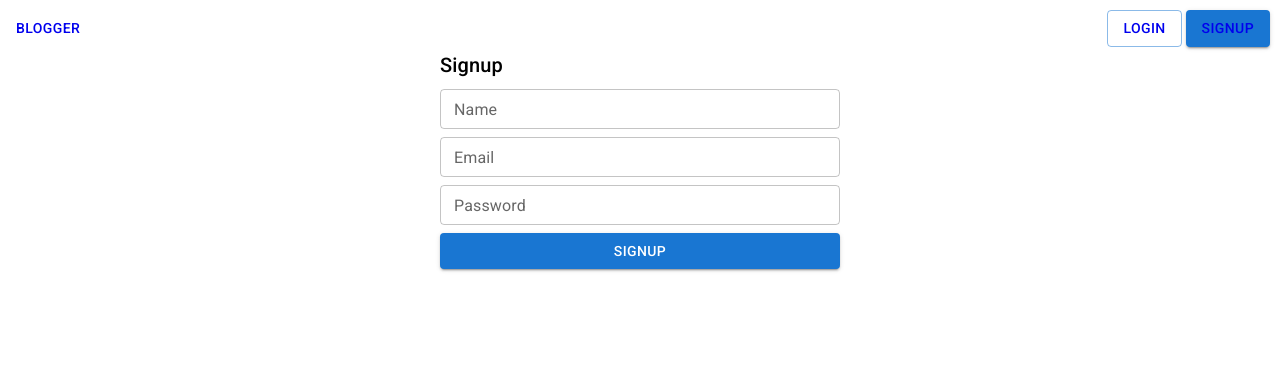
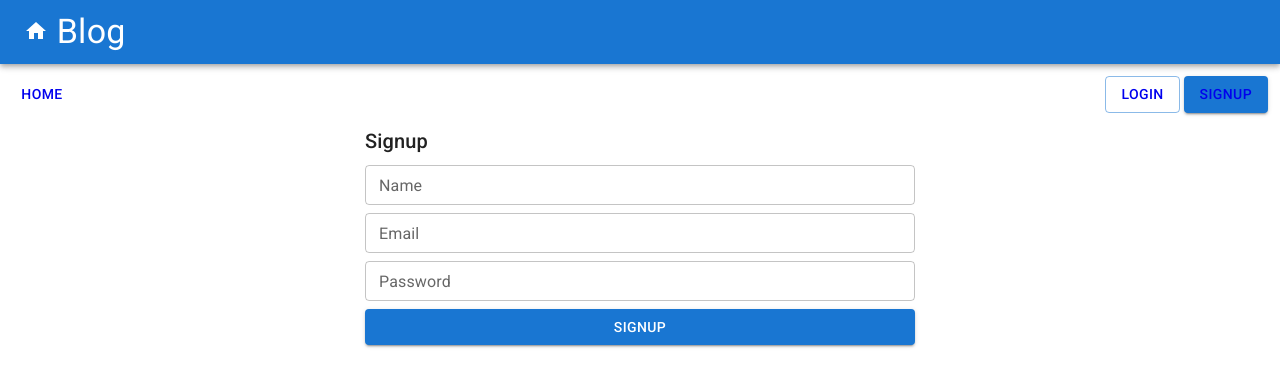
Before and after one commit to lchen104/mern-blog, a React (Create React App) app in the folder frontend/: page /signup in a window 1280 px wide. Shown: the top 386 px of the page. Built offline with nearby package versions, Linux system fonts and the light colour scheme.

Commit message:
Display latest blog first and changed date of blog to more readable

```diff
--- a/frontend/src/App.js
+++ b/frontend/src/App.js
@@ -10,7 +10,12 @@ import LogoutPage from './pages/LogoutPage';
 import RequireAuth from './components/RequireAuth';
 
 import Button from '@mui/material/Button';
-import { Box } from '@mui/material';
+import { Typography, Box, AppBar, Card, CardActions, CardContent, CardMedia, CssBaseline, Grid, Toolbar, Container } from '@mui/material';
+
+import LoginIcon from '@mui/icons-material/Login';
+import LogoutIcon from '@mui/icons-material/Logout';
+import HomeIcon from '@mui/icons-material/Home';
+
 
 function App() {
 
@@ -33,10 +38,18 @@ function App() {
 
   return (
     <div className="App">
+      <CssBaseline />
+      <AppBar position='relative'>
+        <Toolbar>
+          <Typography variant='h4'>
+            <HomeIcon /> Blog
+          </Typography>
+        </Toolbar>
+      </AppBar>
 
         <BrowserRouter>
-              <header style={{display: 'flex', justifyContent: 'space-between'}}>
-              <Button variant='text'><Link style={{textDecoration: 'none'}} to='/'>Blogger</Link></Button>
+          <header style={{margin: '10px', display: 'flex', justifyContent: 'space-between'}}>
+            <Button variant='text'><Link style={{textDecoration: 'none'}} to='/'>Home</Link></Button>
             <Box>
 
               {(loggedIn) ? <Button variant="contained"><Link style={{textDecoration: 'none'}} to='/logout'>Logout</Link></Button> : <>
@@ -47,7 +60,12 @@ function App() {
             </Box>
           </header>
 
-            <Box style={{display: 'flex', justifyContent: 'center'}}>
+          <main>
+            <Container maxWidth='sm'>
+            <Box
+              display='flex'
+              justifyContent='center'
+            >
               <Routes>
                 <Route index element={
                   <RequireAuth loggedIn={loggedIn} checkAuth={checkAuth} >
@@ -60,6 +78,8 @@ function App() {
                 <Route path='/logout' element={<LogoutPage loggedIn={loggedIn} setLoggedIn={setLoggedIn} />} />
               </Routes>
             </Box>
+            </Container>
+          </main>
         </BrowserRouter>
 
 
--- a/frontend/src/components/Blog.js
+++ b/frontend/src/components/Blog.js
@@ -5,9 +5,20 @@ import {Typography} from '@mui/material';
 import Button from '@mui/material/Button';
 
 const Blog = ({blog, deleteBlog, toggleUpdate}) => {
+    // console.log(blog.date)
+    // const today = new Date();
+    // console.log(today)
+    // const f = new Intl.DateTimeFormat("en-us", {
+    //   dateStyle: 'full',
+    // })
+    // console.log(f.format(today))
 
   return (
-    <Box style={{width: '550px', border: '1px solid lightgrey', margin: '20px', padding: '10px'}} sx={{ mx: 'auto', width: 500 }}>
+    <Box
+      border='1px solid lightgrey'
+      padding='20px'
+      marginTop='20px'
+    >
         <Typography mb={2}>{blog.date}</Typography>
         <Typography mb={2} variant='h6'>{blog.title}</Typography>
 
--- a/frontend/src/components/CreateBlog.js
+++ b/frontend/src/components/CreateBlog.js
@@ -16,7 +16,7 @@ const CreateBlog = ({updateForm, handleSubmit, handleChange, createForm}) => {
     if (updateForm._id) return <></>;
 
     return (
-        <Box sx={{ mx: 'auto', width: 600 }}>
+        <Box>
             <Typography variant='h6' sx={{paddingBottom: 1 }}>Create Blog</Typography>
             <form onSubmit={handleSubmit}>
                 <TextField
--- a/frontend/src/components/Login.js
+++ b/frontend/src/components/Login.js
@@ -24,7 +24,7 @@ const Login = ({loginForm, handleLoginChange, login}) => {
   }
 
   return (
-    <Box sx={{ mx: 'auto', width: 400 }}>
+    <Box width='550px'>
     <Typography variant='h6' sx={{paddingBottom: 1 }}>Login</Typography>
     <form onSubmit={handleLogin}>
         <TextField
--- a/frontend/src/components/Signup.js
+++ b/frontend/src/components/Signup.js
@@ -25,7 +25,7 @@ const Signup = ({signupForm, handleSignupChange, signup}) => {
     }
 
   return (
-    <Box sx={{ mx: 'auto', width: 400 }}>
+    <Box width='550px'>
         <Typography variant='h6' sx={{paddingBottom: 1 }}>Signup</Typography>
         <form onSubmit={handleSignup}>
             <TextField
--- a/frontend/src/components/UpdateBlog.js
+++ b/frontend/src/components/UpdateBlog.js
@@ -16,7 +16,7 @@ const UpdateBlog = ({updateForm, updateBlog, handleUpdate}) => {
   if (!updateForm._id) return <></>;
 
   return (
-    <Box sx={{ mx: 'auto', width: 600 }}>
+    <Box>
         <Typography variant='h6' sx={{paddingBottom: 1 }}>Update Blog</Typography>
         <form onSubmit={updateBlog}>
             <TextField
--- a/frontend/src/pages/BlogsPage.js
+++ b/frontend/src/pages/BlogsPage.js
@@ -36,9 +36,10 @@ const BlogsPage = () => {
     const res = await axios.get('/blogs')
 
     // set to state
-    console.log(res);
-    setBlogs(res.data.blogs);
-    console.log(res);
+    // console.log(res);
+    // display latest blogs on top
+    setBlogs(res.data.blogs.reverse());
+    // console.log(res);
   }
 
   const handleChange = (e) => {
@@ -62,6 +63,7 @@ const BlogsPage = () => {
       // update state
       setBlogs([res.data.blog, ...blogs])
       console.log(res)
+      console.log(blogs)
 
       // clear the form state
       setCreateForm({
--- a/frontend/src/pages/SignupPage.js
+++ b/frontend/src/pages/SignupPage.js
@@ -44,7 +44,11 @@ const SignupPage = () => {
   return (
     <div>
         {/* <h1>Signup</h1> */}
-        <Signup handleSignupChange={handleSignupChange} signupForm={signupForm} signup={signup} />
+        <Signup
+          handleSignupChange={handleSignupChange}
+          signupForm={signupForm}
+          signup={signup}
+        />
     </div>
   )
 }
```
Also changed, not shown: 2 other files (tests, documents, lock files or other folders). Lines whose indentation alone changed are shown as unchanged.
